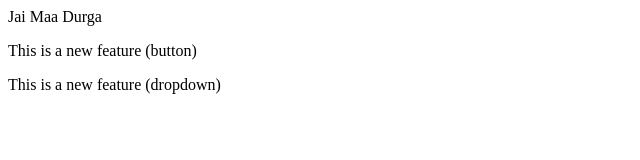
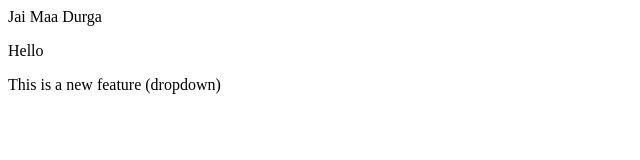
Before and after one commit to Priyanshu23u/Priyanshu, a plain HTML site: page index.html in a window 1280 px wide. Shown: the whole page, without its empty margins (0-640 px from the left). Drawn offline with Linux system fonts and the light colour scheme.

Commit message:
modified

```diff
--- a/index.html
+++ b/index.html
@@ -1,3 +1,3 @@
 <p>Jai Maa Durga</p>
-<p>This is a new feature (button)</p>
+<p>Hello</p>
 <p>This is a new feature (dropdown)</p>
```
